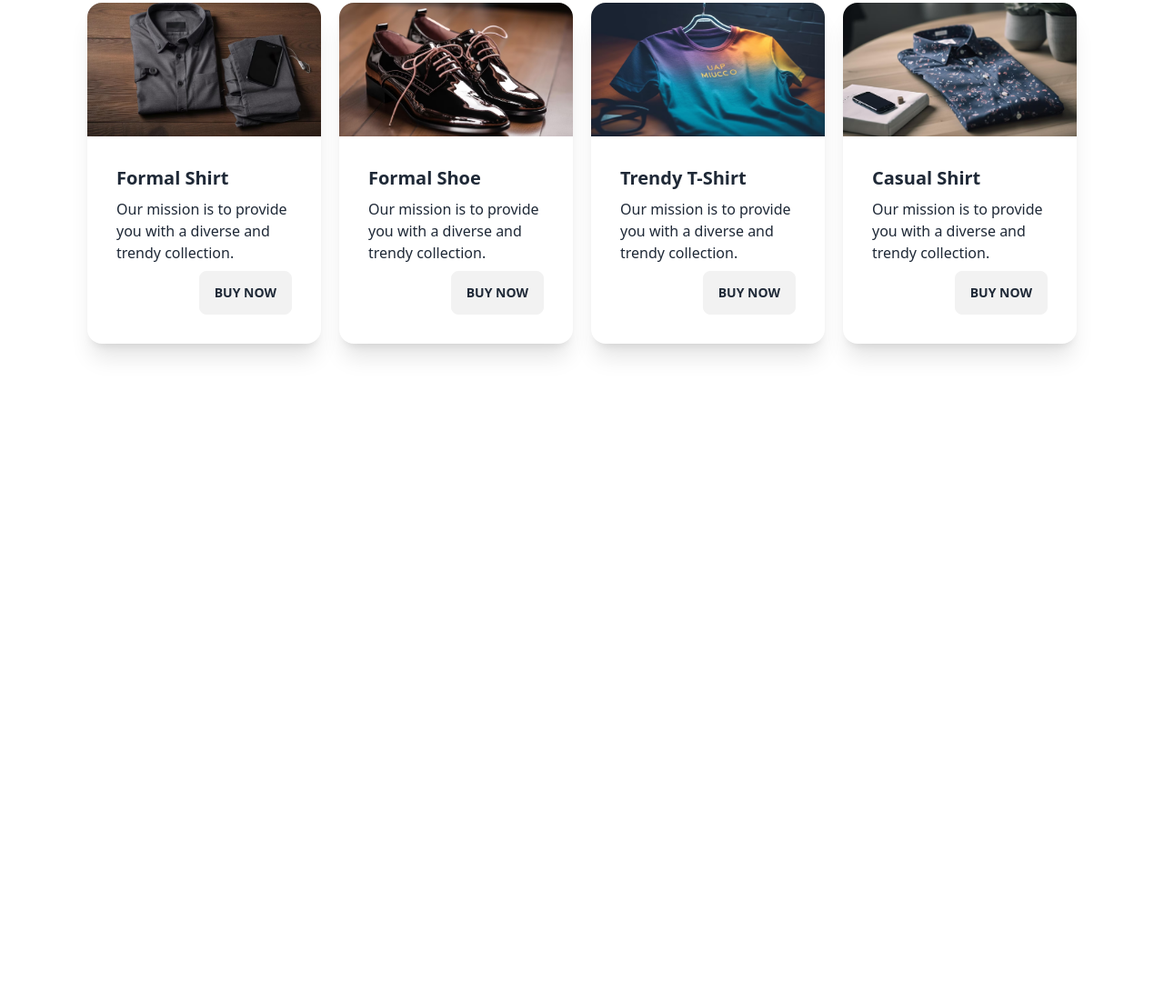
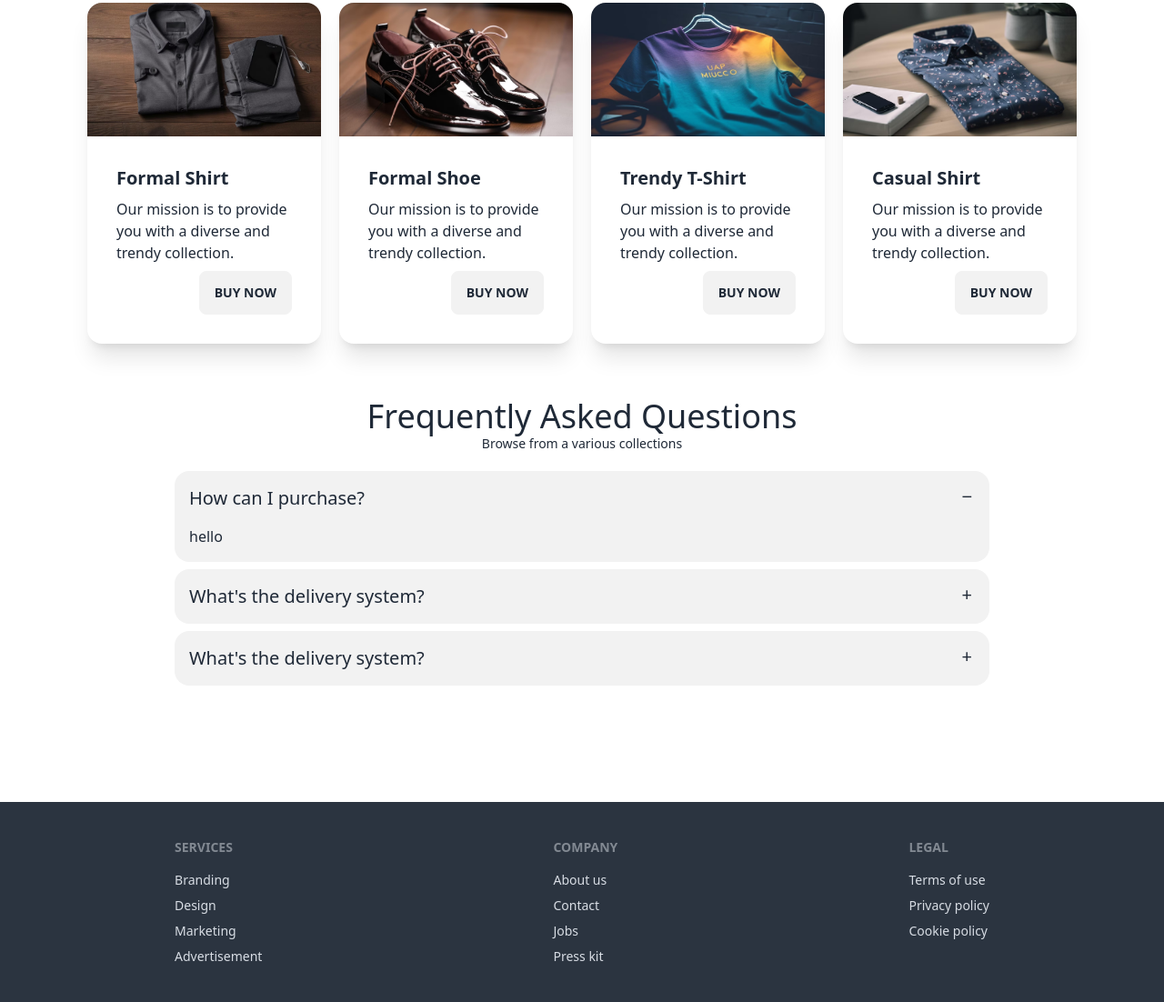
Before and after one commit to aminsk12/dasy-man-amin, a plain HTML site: page index.html in a window 1280 px wide. Shown: the part 1893-2995 px from the top of the page at 91% size. Before the commit the page ends 2331 px from the top, so only its background shows below. Drawn offline with nearby package versions, Linux system fonts and the light colour scheme.

Commit message:
final project updated

```diff
--- a/index.html
+++ b/index.html
@@ -4,7 +4,7 @@
 <head>
   <meta charset="UTF-8">
   <meta name="viewport" content="width=device-width, initial-scale=1.0">
-  <title>Dasy Man</title>
+  <title>Dasy Man AMIN</title>
 
   <link href="https://cdn.jsdelivr.net/npm/daisyui@3.3.1/dist/full.css" rel="stylesheet" type="text/css" />
   <script src="https://cdn.tailwindcss.com"></script>
@@ -230,8 +230,67 @@
             </div>
           </div>
         </div>
+           <!-- FAQ Section -->
+    <section class="max-w-screen-xl mx-auto px-8 md:px-16 lg:px-24 py-5 my-10">
+      <!-- Heading -->
 
+      <div class="text-center pb-5">
+        <h1 class="text-2xl md:text-4xl">Frequently Asked Questions</h1>
+        <p class="text-sm">Browse from a various collections</p>
+      </div>
+
+      <!-- Accordion -->
+      <div class="collapse collapse-plus bg-base-200 mb-2">
+        <input type="radio" name="my-accordion-3" checked="checked" />
+        <div class="collapse-title text-xl font-medium">
+          How can I purchase?
+        </div>
+        <div class="collapse-content">
+          <p>hello</p>
+        </div>
+      </div>
+      <div class="collapse collapse-plus bg-base-200 mb-2">
+        <input type="radio" name="my-accordion-3" />
+        <div class="collapse-title text-xl font-medium">
+          What's the delivery system?
+        </div>
+        <div class="collapse-content">
+          <p>hello</p>
+        </div>
+      </div>
+      <div class="collapse collapse-plus bg-base-200 mb-2">
+        <input type="radio" name="my-accordion-3" />
+        <div class="collapse-title text-xl font-medium">
+          What's the delivery system?
+        </div>
+        <div class="collapse-content">
+          <p>hello</p>
+        </div>
+      </div>
+    </section>
   </main>
-
+    <!-- Footer Section -->
+    <footer class="footer p-10 bg-neutral text-neutral-content justify-around">
+      <div>
+        <span class="footer-title">Services</span>
+        <a class="link link-hover">Branding</a>
+        <a class="link link-hover">Design</a>
+        <a class="link link-hover">Marketing</a>
+        <a class="link link-hover">Advertisement</a>
+      </div>
+      <div>
+        <span class="footer-title">Company</span>
+        <a class="link link-hover">About us</a>
+        <a class="link link-hover">Contact</a>
+        <a class="link link-hover">Jobs</a>
+        <a class="link link-hover">Press kit</a>
+      </div>
+      <div>
+        <span class="footer-title">Legal</span>
+        <a class="link link-hover">Terms of use</a>
+        <a class="link link-hover">Privacy policy</a>
+        <a class="link link-hover">Cookie policy</a>
+      </div>
+    </footer>
 </body>
 </html>
```
